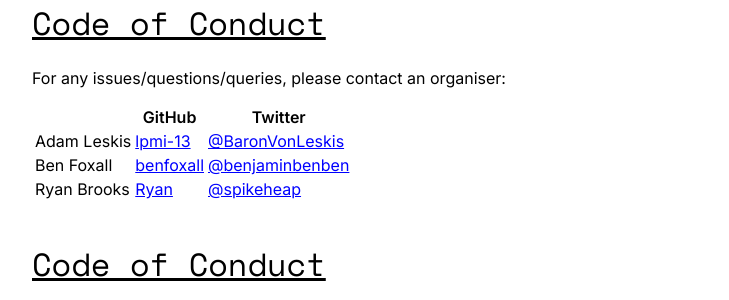
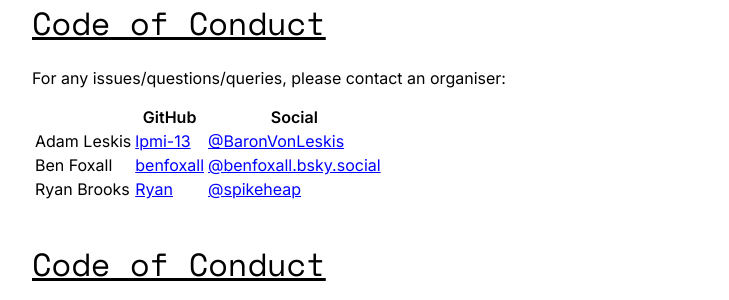
Before and after one commit to remotehack/remotehack.github.io, a Jekyll site: the page built from pages/code-of-conduct.md, in a window 1280 px wide and 900 px high. Shown: the part 169-469 px from the top of the window, without its empty margins (272-1001 px from the left). Built offline with Jekyll 4.4.1, drawn with Linux system fonts in a browser that asks for light colours.

Commit message:
CoC update social link

```diff
--- a/pages/code-of-conduct.md
+++ b/pages/code-of-conduct.md
@@ -5,11 +5,11 @@
 
 For any issues/questions/queries, please contact an organiser:
 
-|             | GitHub                                      | Twitter                                                |
-| ----------- | ------------------------------------------- | ------------------------------------------------------ |
-| Adam Leskis | [lpmi-13](https://github.com/lpmi-13)       | [@BaronVonLeskis](https://twitter.com/@BaronVonLeskis) |
-| Ben Foxall  | [benfoxall](https://github.com/benfoxall)   | [@benjaminbenben](https://twitter.com/@benjaminbenben) |
-| Ryan Brooks | [Ryan](https://github.com/spikeheap)        | [@spikeheap](https://twitter.com/@spikeheap)           |
+|             | GitHub                                      | Social                                                                   |
+| ----------- | ------------------------------------------- | ------------------------------------------------------------------------ |
+| Adam Leskis | [lpmi-13](https://github.com/lpmi-13)       | [@BaronVonLeskis](https://twitter.com/@BaronVonLeskis)                   |
+| Ben Foxall  | [benfoxall](https://github.com/benfoxall)   | [@benfoxall.bsky.social](https://bsky.app/profile/benfoxall.bsky.social) |
+| Ryan Brooks | [Ryan](https://github.com/spikeheap)        | [@spikeheap](https://twitter.com/@spikeheap)                             |
 
 # {{ page.title }}
 
```
